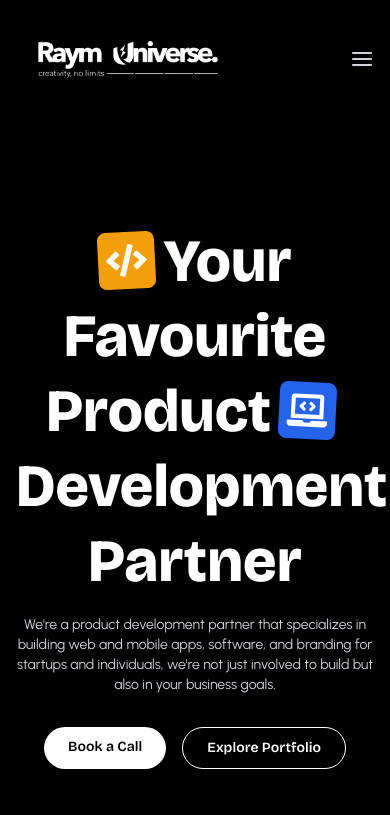
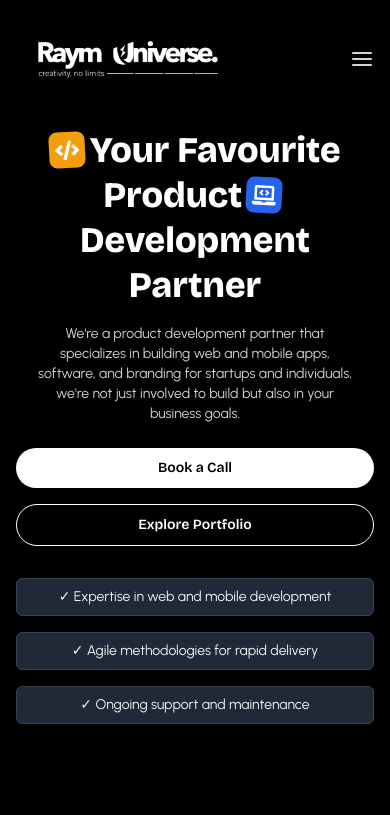
Before and after one commit to theraymuniverse/raymuniverse, a Next.js app: page / in a window 390 px wide. Shown: the top 815 px of the page. Built offline with nearby package versions, Linux system fonts and the light colour scheme.

Commit message:
fix hero resposiveness

```diff
--- a/src/app/components/Hero.tsx
+++ b/src/app/components/Hero.tsx
@@ -21,17 +21,12 @@
   };
 
   return (
-    <section className="relative text-center pt-28 sm:pt-32 pb-10 sm:pb-20 bg-black" id='hero'>
-      <div className="max-w-5xl mx-auto px-4">
-        {/* <Link href="#contact" className="inline-flex items-center gap-3 bg-blue-900 border border-blue-700 text-white px-2 py-1.5 rounded-md text-sm font-medium mb-8 hover:bg-blue-800 transition-colors duration-200">
-          <span className="bg-white text-black px-2 py-0.5 rounded text-xs font-semibold">NEW</span>
-          BOOK A SLOT NOW
-          <BsArrowRight className="text-gray-300" />
-        </Link> */}
+    <section className="relative text-center pt-16 md:pt-28 lg:pt-32 pb-8 md:pb-10 lg:pb-20 bg-black" id='hero'>
+      <div className="max-w-5xl mx-auto px-4 md:px-6 lg:px-8">
 
-        <h1 className="text-6xl font-bricolage sm:text-7xl font-black mb-4 sm:mb-6 pt-28 leading-tight text-white ">
+        <h1 className="text-4xl md:text-6xl lg:text-7xl font-bricolage font-black mb-4 md:mb-6 pt-16 md:pt-28 leading-tight text-white">
           <span
-            className="inline-flex items-center justify-center bg-amber-500 rounded-lg transform -rotate-3 p-2 mr-2 transition-all duration-300"
+            className="inline-flex items-center justify-center bg-amber-500 rounded-lg transform -rotate-3 p-1.5 md:p-2 mr-1 md:mr-2 transition-all duration-300"
             onMouseEnter={() => handleIconHover('code', 'left')}
             onMouseLeave={() => setHoveredIcon(null)}
           >
@@ -39,40 +34,39 @@
           </span>
           Your Favourite Product
           <span
-            className="inline-flex items-center justify-center bg-blue-600 rounded-lg transform rotate-3 p-2 mx-2 transition-all duration-300"
+            className="inline-flex items-center justify-center bg-blue-600 rounded-lg transform rotate-3 p-1.5 md:p-2 mx-1 md:mx-2 transition-all duration-300"
             onMouseEnter={() => handleIconHover('laptop', 'right')}
             onMouseLeave={() => setHoveredIcon(null)}
           >
             <FaLaptopCode className={`text-white text-[0.68em] transition-all duration-300 ${iconAnimation('laptop')}`} />
           </span>
           Development Partner
-
         </h1>
 
-        <p className="text-sm sm:text-base font-normal sm:font-medium mb-8 sm:mb-12 mx-auto md:max-w-2xl text-gray-300">
+        <p className="text-sm md:text-base font-normal md:font-medium mb-6 md:mb-8 lg:mb-12 mx-auto max-w-[90%] md:max-w-2xl text-gray-300">
           We're a product development partner that specializes in building web and mobile apps, software, and branding for startups and individuals, we're not just involved to build but also in your business goals.
         </p>
 
-        <div className="flex justify-center space-x-4 mb-12 sm:mb-16">
-          <Link href="#contact" className="inline-block bg-white hover:bg-gray-200 text-black px-6 sm:px-8 py-2.5 sm:py-3.5 font-semibold text-sm sm:text-base rounded-full transition-all duration-300 hover:scale-105 shadow-lg">
+        <div className="flex flex-col sm:flex-row justify-center gap-4 sm:space-x-4 mb-8 md:mb-12 lg:mb-16">
+          <Link href="#contact" className="w-full sm:w-auto inline-block bg-white hover:bg-gray-200 text-black px-4 md:px-6 lg:px-8 py-2.5 md:py-3.5 font-semibold text-sm md:text-base rounded-full transition-all duration-300 hover:scale-105 shadow-lg">
             Book a Call
           </Link>
           <Link
             href="#works"
-            className="inline-block bg-transparent hover:bg-gray-800 text-white px-6 sm:px-8 py-2.5 sm:py-3.5 font-semibold text-sm sm:text-base rounded-full border border-white transition-all duration-300 relative after:content-[''] after:absolute after:w-0 after:h-0.5 after:bg-white after:left-1/2 after:-translate-x-1/2 after:bottom-3 hover:after:w-[calc(100%-50%)] after:transition-all after:duration-300 hover:scale-[1.02]"
+            className="w-full sm:w-auto inline-block bg-transparent hover:bg-gray-800 text-white px-4 md:px-6 lg:px-8 py-2.5 md:py-3.5 font-semibold text-sm md:text-base rounded-full border border-white transition-all duration-300 relative after:content-[''] after:absolute after:w-0 after:h-0.5 after:bg-white after:left-1/2 after:-translate-x-1/2 after:bottom-3 hover:after:w-[calc(100%-50%)] after:transition-all after:duration-300 hover:scale-[1.02]"
           >
             Explore Portfolio
           </Link>
         </div>
 
-        <div className="flex flex-col sm:flex-row justify-center items-center space-y-4 sm:space-y-0 sm:space-x-8">
-  <p className="bg-gray-800 px-4 sm:px-6 py-2 sm:py-3 rounded-md border border-gray-700 text-sm sm:text-base text-gray-100 hover:bg-gray-700 transition-all duration-300 hover:-translate-y-1 hover:shadow-lg hover:border-gray-600">
+        <div className="flex flex-col gap-4 md:flex-row md:gap-6 lg:gap-8 justify-center items-center">
+          <p className="w-full md:w-auto bg-gray-800 px-4 md:px-6 py-2 md:py-3 rounded-md border border-gray-700 text-sm md:text-base text-gray-100 hover:bg-gray-700 transition-all duration-300 hover:-translate-y-1 hover:shadow-lg hover:border-gray-600">
             ✓ Expertise in web and mobile development
           </p>
-  <p className="bg-gray-800 px-4 sm:px-6 py-2 sm:py-3 rounded-md border border-gray-700 text-sm sm:text-base text-gray-100 hover:bg-gray-700 transition-all duration-300 hover:-translate-y-1 hover:shadow-lg hover:border-gray-600">
+          <p className="w-full md:w-auto bg-gray-800 px-4 md:px-6 py-2 md:py-3 rounded-md border border-gray-700 text-sm md:text-base text-gray-100 hover:bg-gray-700 transition-all duration-300 hover:-translate-y-1 hover:shadow-lg hover:border-gray-600">
             ✓ Agile methodologies for rapid delivery
           </p>
-  <p className="bg-gray-800 px-4 sm:px-6 py-2 sm:py-3 rounded-md border border-gray-700 text-sm sm:text-base text-gray-100 hover:bg-gray-700 transition-all duration-300 hover:-translate-y-1 hover:shadow-lg hover:border-gray-600">
+          <p className="w-full md:w-auto bg-gray-800 px-4 md:px-6 py-2 md:py-3 rounded-md border border-gray-700 text-sm md:text-base text-gray-100 hover:bg-gray-700 transition-all duration-300 hover:-translate-y-1 hover:shadow-lg hover:border-gray-600">
             ✓ Ongoing support and maintenance
           </p>
         </div>
```
Lines whose indentation alone changed are shown as unchanged.
